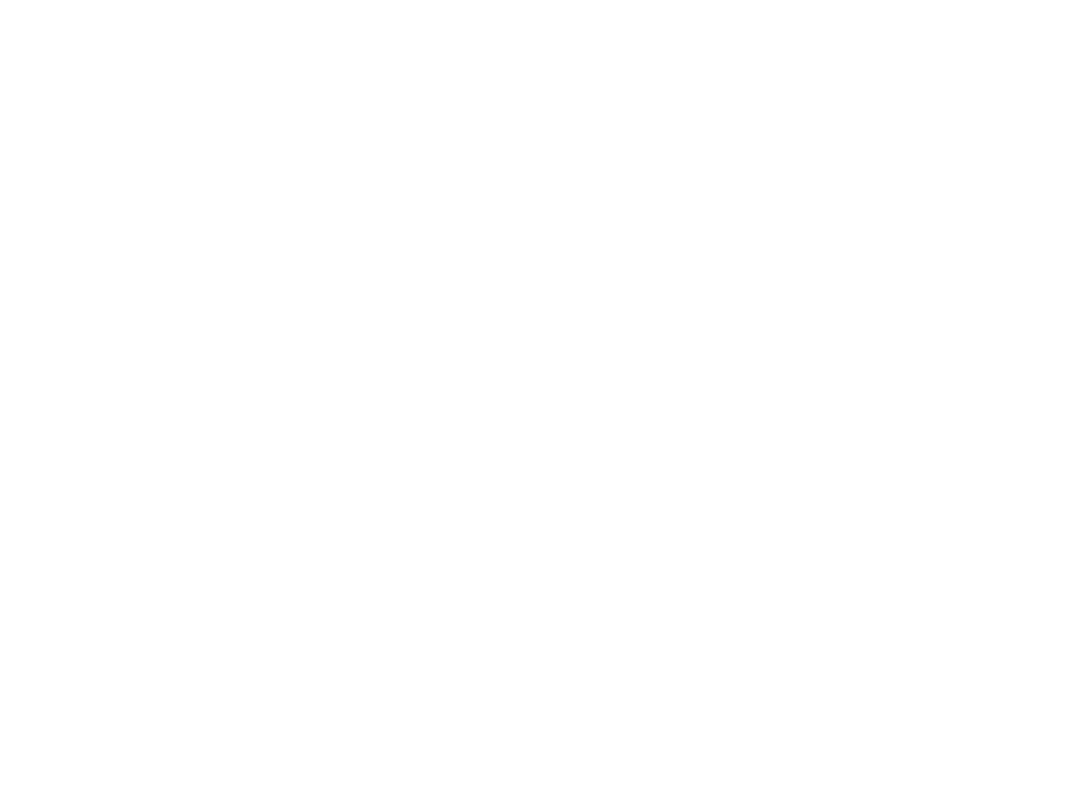
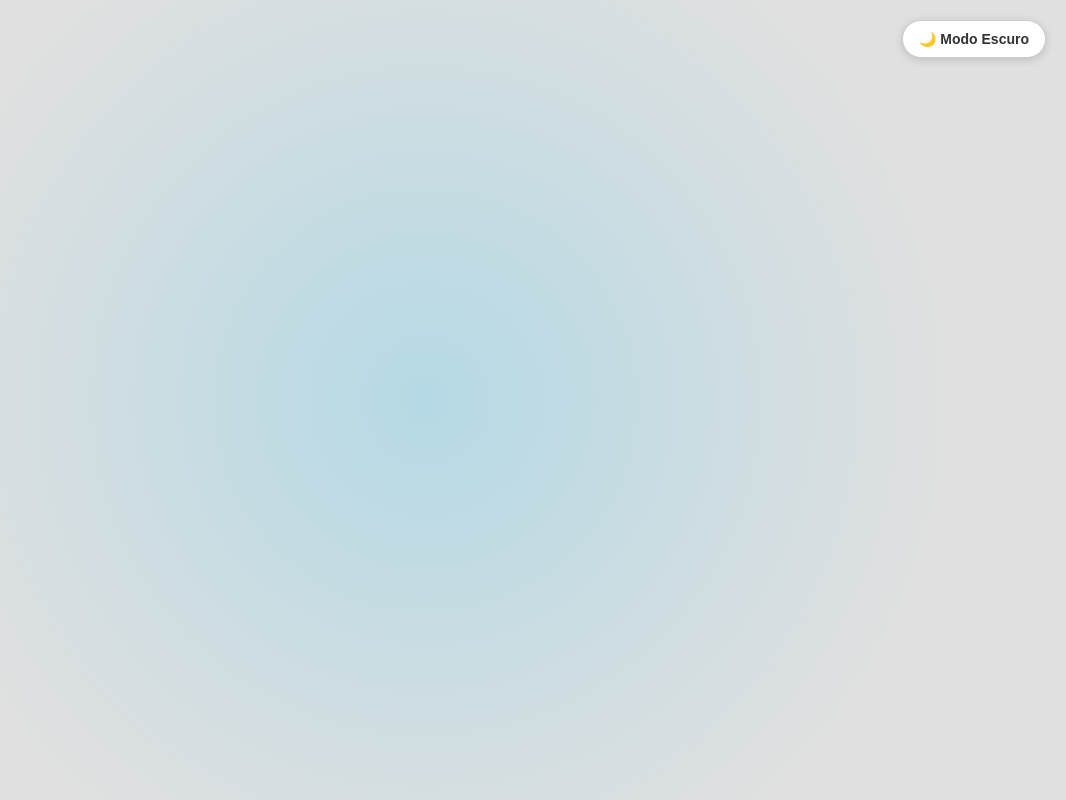
Before and after one commit to hokage0985/portf-lio-de-memorias, a plain HTML site: page index.html in a window 1280 px wide. Shown: the whole page, without its empty margins (214-1280 px from the left). Drawn offline with Linux system fonts and the light colour scheme.

Commit message:
Add files via upload

```diff
--- a/index.html
+++ b/index.html
@@ -4,6 +4,8 @@
     <meta charset="UTF-8">
     <meta name="viewport" content="width=device-width, initial-scale=1.0">
     <title>portfolio de memorias</title>
+    <link rel="stylesheet" href="style.css">
+    <script src="script.js" defer></script>
 </head>
 <body>
     <p></p>
--- a/script.js
+++ b/script.js
@@ -0,0 +1,31 @@
+document.addEventListener('DOMContentLoaded', () => {
+  // Cria o botão dinamicamente e adiciona no canto superior direito
+  const toggleBtn = document.createElement('button');
+  toggleBtn.id = 'theme-toggle';
+  toggleBtn.className = 'theme-toggle-btn';
+  toggleBtn.innerText = '🌙 Modo Escuro';
+  document.body.appendChild(toggleBtn);
+
+  // Verifica se o usuário já tinha uma preferência salva
+  const savedTheme = localStorage.getItem('theme');
+  if (savedTheme === 'dark') {
+    document.body.classList.add('dark-mode');
+    toggleBtn.innerText = '☀️ Modo Claro';
+  }
+
+  // Alterna o tema ao clicar no botão
+  toggleBtn.addEventListener('click', () => {
+    document.body.classList.toggle('dark-mode');
+
+    const isDarkMode = document.body.classList.contains('dark-mode');
+
+    // Atualiza o texto do botão e salva a preferência no localStorage
+    if (isDarkMode) {
+      toggleBtn.innerText = '☀️ Modo Claro';
+      localStorage.setItem('theme', 'dark');
+    } else {
+      toggleBtn.innerText = '🌙 Modo Escuro';
+      localStorage.setItem('theme', 'light');
+    }
+  });
+});
--- a/style.css
+++ b/style.css
@@ -0,0 +1,62 @@
+/* Variáveis para controle dos temas */
+:root {
+  --bg-color: #e0e0e0;
+  --gradient-color: rgba(173, 216, 230, 0.85); /* Azul claro */
+  --text-color: #333333;
+  --btn-bg: #ffffff;
+  --btn-text: #333333;
+  --btn-border: #cccccc;
+}
+
+/* Estilos para o modo escuro */
+body.dark-mode {
+  --bg-color: #121212;
+  --gradient-color: rgba(25, 118, 210, 0.4); /* Azul escuro/suave */
+  --text-color: #f0f0f0;
+  --btn-bg: #222222;
+  --btn-text: #ffffff;
+  --btn-border: #444444;
+}
+
+/* Reset básico e transições */
+* {
+  margin: 0;
+  padding: 0;
+  box-sizing: border-box;
+  transition: background-color 0.4s ease, color 0.4s ease, background 0.4s ease;
+}
+
+body {
+  min-height: 100vh;
+  font-family: Arial, sans-serif;
+  color: var(--text-color);
+
+  /* Fundo principal + Gradiente radial centralizado */
+  background-color: var(--bg-color);
+  background-image: radial-gradient(circle at center, var(--gradient-color) 0%, transparent 70%);
+  background-repeat: no-repeat;
+  background-attachment: fixed;
+}
+
+/* Botão no canto superior direito */
+.theme-toggle-btn {
+  position: fixed;
+  top: 20px;
+  right: 20px;
+  padding: 10px 16px;
+  font-size: 14px;
+  font-weight: bold;
+  cursor: pointer;
+  border-radius: 20px;
+  border: 1px solid var(--btn-border);
+  background-color: var(--btn-bg);
+  color: var(--btn-text);
+  box-shadow: 0 2px 8px rgba(0, 0, 0, 0.15);
+  outline: none;
+  z-index: 1000;
+}
+
+.theme-toggle-btn:hover {
+  opacity: 0.9;
+  transform: scale(1.03);
+}
```
